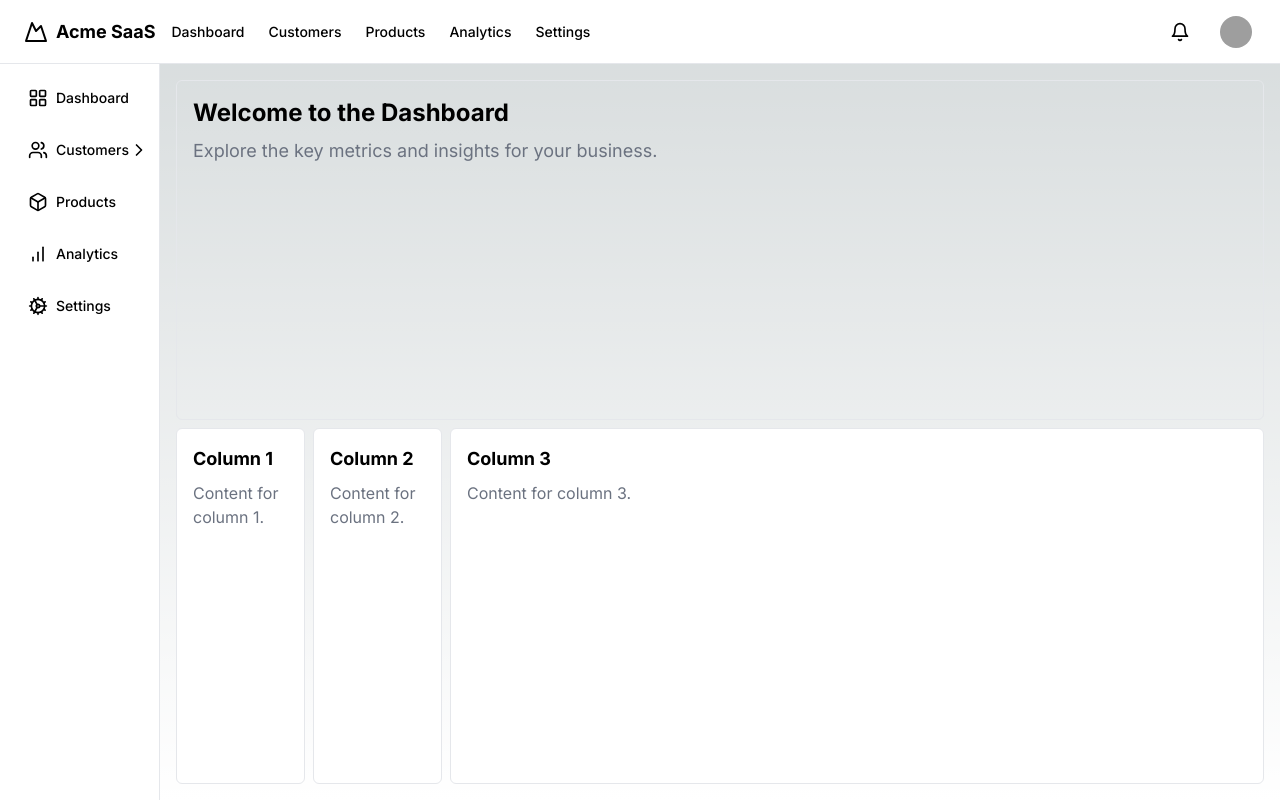
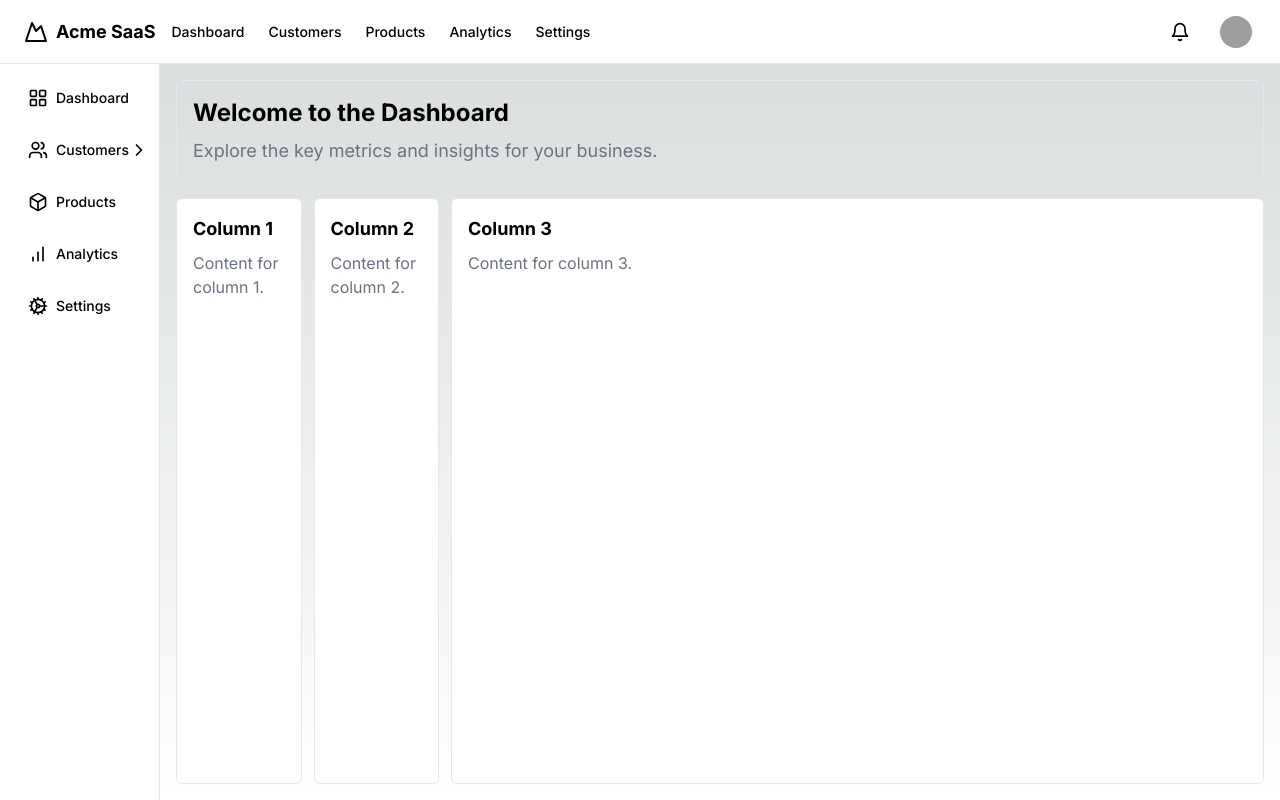
Before and after one commit to brandrsn/messaging-v0, a Next.js app: page / in a window 1280 px wide. Built offline with nearby package versions, Linux system fonts and the light colour scheme; grey boxes are pictures that could not be loaded.

Commit message:
Fixed cols

```diff
--- a/components/dashboard.jsx
+++ b/components/dashboard.jsx
@@ -153,8 +153,8 @@ export function Dashboard() {
             </Link>
           </div>
         </nav>
-        <main className="w-full flex-1 flex flex-col gap-6 p-4 md:grid md:grid-cols-8 md:gap-2 h-auto">
-          <div className="border rounded-md dark:bg-gray-950 dark:border-gray-800 p-4 w-full md:col-span-8 h-auto">
+        <main className="w-full p-4 h-full flex-1 flex flex-col grid-cols-1 gap-4">
+          <div className="border rounded-md dark:bg-gray-950 dark:border-gray-800 p-4 w-full h-min">
             <h2 className="text-2xl font-bold mb-2">
               Welcome to the Dashboard
             </h2>
@@ -162,23 +162,25 @@ export function Dashboard() {
               Explore the key metrics and insights for your business.
             </p>
           </div>
-          <div className="border rounded-md bg-white p-4 dark:bg-gray-950 dark:border-gray-800 md:col-span-1 h-auto">
+          <div className="w-full h-full flex-1 flex flex-col gap-6 md:grid md:grid-cols-8 md:gap-3">
+            <div className="border rounded-md bg-white p-4 dark:bg-gray-950 dark:border-gray-800 md:col-span-1 h-full">
               <h4 className="text-lg font-bold mb-2">Column 1</h4>
               <p className="text-gray-500 dark:text-gray-400">
                 Content for column 1.
               </p>
             </div>
-          <div className="border rounded-md bg-white p-4 dark:bg-gray-950 dark:border-gray-800 md:col-span-1 h-auto">
+            <div className="border rounded-md bg-white p-4 dark:bg-gray-950 dark:border-gray-800 md:col-span-1 h-full">
               <h4 className="text-lg font-bold mb-2">Column 2</h4>
               <p className="text-gray-500 dark:text-gray-400">
                 Content for column 2.
               </p>
             </div>
-          <div className="border rounded-md bg-white p-4 dark:bg-gray-950 dark:border-gray-800 md:col-span-6 h-auto">
+            <div className="border rounded-md bg-white p-4 dark:bg-gray-950 dark:border-gray-800 md:col-span-6 h-full">
               <h4 className="text-lg font-bold mb-2">Column 3</h4>
               <p className="text-gray-500 dark:text-gray-400">
                 Content for column 3.
               </p>
+            </div>
           </div>
         </main>
       </div>
```
Lines whose indentation alone changed are shown as unchanged.
